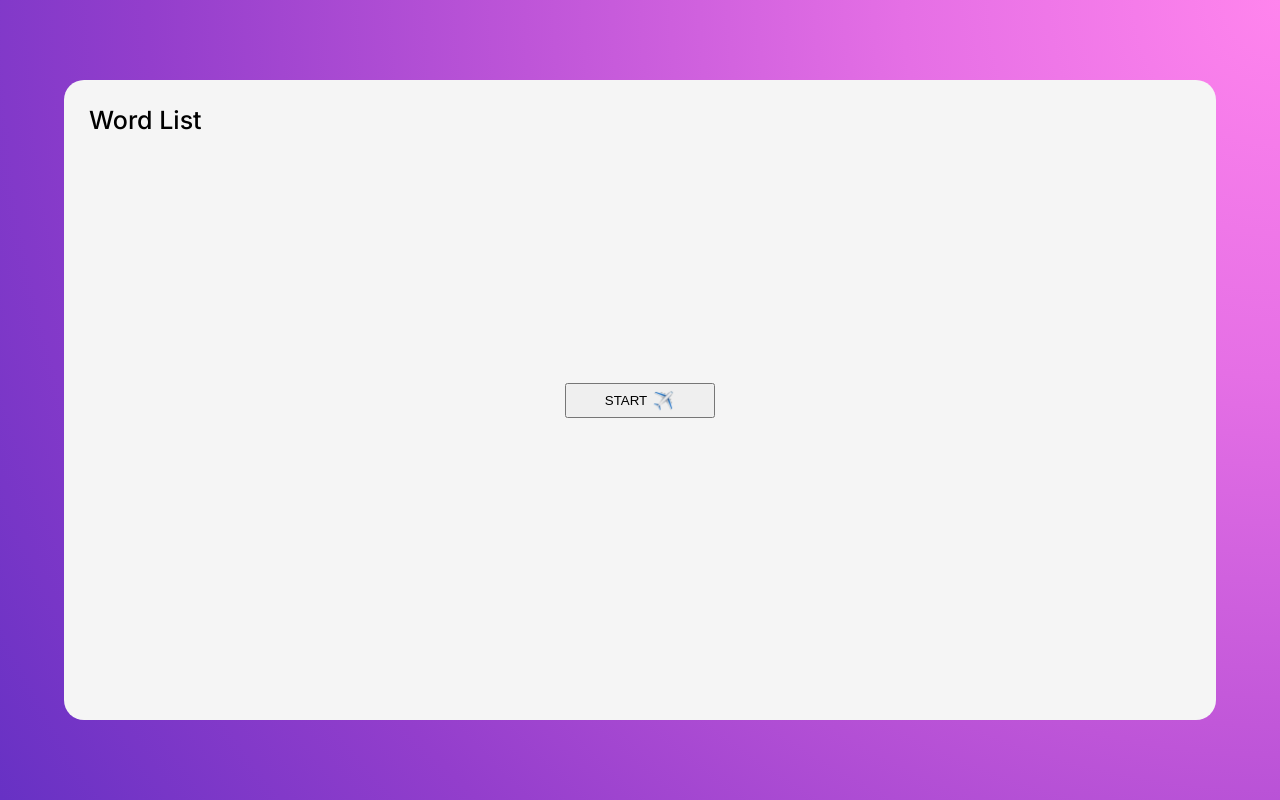
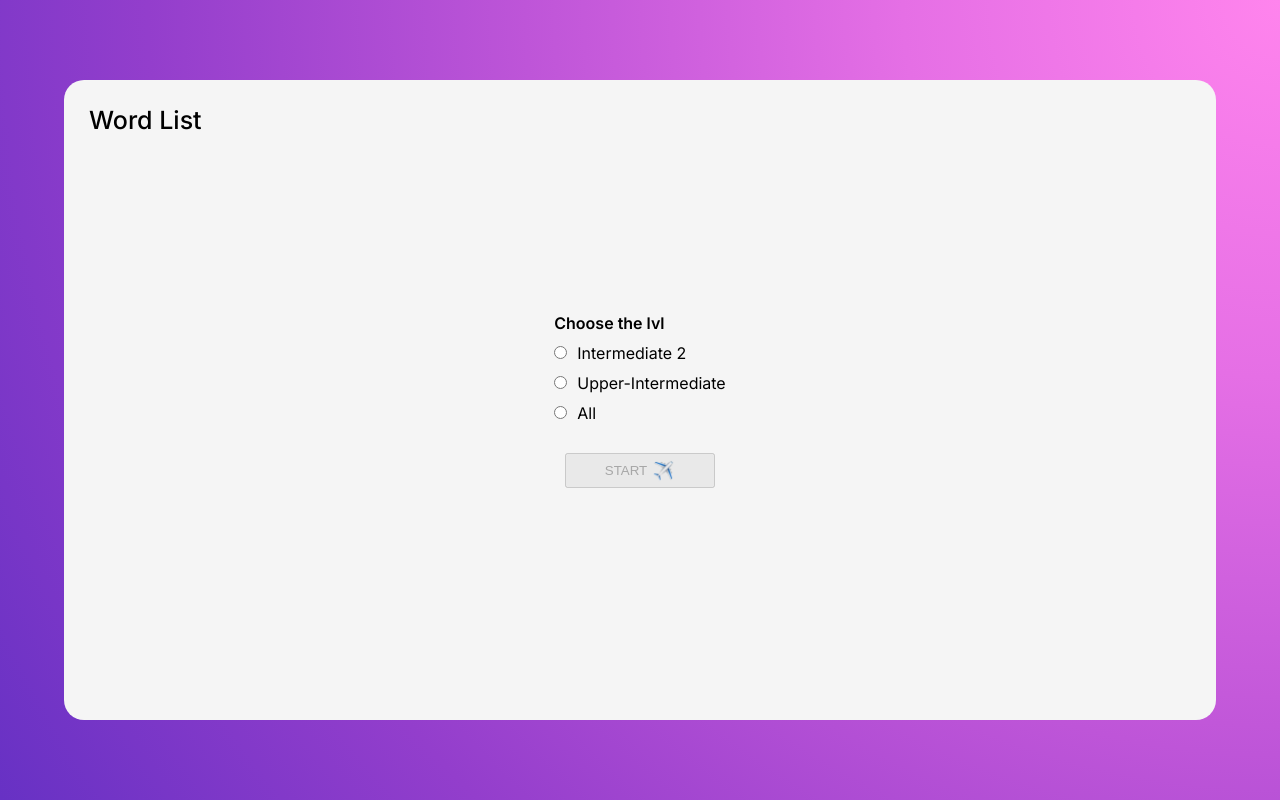
Before and after one commit to Yurii-Sapsai/english-helper-nextjs, a Next.js app: page /wordlist in a window 1280 px wide. Built offline with nearby package versions, Linux system fonts and the light colour scheme.

Commit message:
Added filterWordsByLevel and new words

```diff
--- /dev/null
+++ b/src/components/ChooseLevel/ChooseLevel.tsx
@@ -0,0 +1,39 @@
+'use client'
+import { Dispatch, SetStateAction, ChangeEvent } from 'react';
+import styles from './styles.module.css';
+
+
+interface IChooseLevelProps {
+    setLevel: Dispatch<SetStateAction<string>>
+}
+
+const ChooseLevel = ({ setLevel }: IChooseLevelProps) => {
+
+    const handleLevelChange = (e: ChangeEvent<HTMLInputElement>) => {
+        setLevel(e.target.value);
+    };
+
+    return (
+        <div onChange={handleLevelChange} className={styles.wrapper}>
+
+            <p className={styles.subtitle}>Choose the lvl</p>
+
+            <div>
+                <input type="radio" id="intermediate_2" name="lvl" value="Intermediate 2" />
+                <label htmlFor="intermediate_2">Intermediate 2</label>
+            </div>
+
+            <div>
+                <input type="radio" id="upper_intermediate" name="lvl" value="Upper-Intermediate" />
+                <label htmlFor="upper_intermediate">Upper-Intermediate</label>
+            </div>
+
+            <div>
+                <input type="radio" id="all" name="lvl" value="All" />
+                <label htmlFor="all">All</label>
+            </div>
+        </div>
+    )
+}
+
+export default ChooseLevel;
--- /dev/null
+++ b/src/components/ChooseLevel/styles.module.css
@@ -0,0 +1,18 @@
+.wrapper{
+    display: flex;
+    flex-direction: column;
+    gap: 10px;
+    margin-bottom: 30px;
+}
+
+.subtitle{
+    font-weight: 600;
+}
+
+.wrapper>div> label{
+    cursor: pointer;
+}
+.wrapper>div>input{
+    cursor: pointer;
+    margin-right: 10px;
+}
--- a/src/containers/WordList/WordList.tsx
+++ b/src/containers/WordList/WordList.tsx
@@ -2,6 +2,7 @@
 import { useState, useEffect } from 'react';
 import styles from './styles.module.css';
 import { wordList } from '@/data/wordList';
+import ChooseLevel from '@/components/ChooseLevel/ChooseLevel';
 import WordCards from '@/components/WordCards/WordCards';
 import WordQuiz from '@/components/WordQuiz/WordQuiz';
 import WordPuzzle from '@/components/WordPuzzle/WordPuzzle';
@@ -14,6 +15,7 @@ import AirplaneIcon from '@/assets/airplane.webp';
 const WordList = () => {
 
   const [words, setWords] = useState<Array<any>>([]);
+  const [level, setLevel] = useState<string>('');
 
   const [wordCards, setWordCards] = useState<string>('');
   const [wordQuiz, setWordQuiz] = useState<string>('');
@@ -22,12 +24,12 @@ const WordList = () => {
 
   useEffect(() => {
     getWords();
-  }, []);
+  }, [level]);
 
   useEffect(() => {
-    if(wordCards === 'finished' && wordQuiz === '') setWordQuiz('started');
-    if(wordQuiz === 'finished' && wordPuzzle === '') setWordPuzzle('started');
-    if(wordPuzzle === 'finished') setWordListCompleted(true);
+    if (wordCards === 'finished' && wordQuiz === '') setWordQuiz('started');
+    if (wordQuiz === 'finished' && wordPuzzle === '') setWordPuzzle('started');
+    if (wordPuzzle === 'finished') setWordListCompleted(true);
   }, [wordCards, wordQuiz, wordPuzzle]);
 
 
@@ -35,9 +37,20 @@ const WordList = () => {
     return Math.floor(Math.random() * arrayLength);
   };
 
+  const filterWordsByLevel = (copyWordList: any[]) => {
+
+    if (level !== 'All' && level !== '') {
+      return copyWordList = wordList.filter((word: any) => word.lvl === level);
+    } else {
+      return copyWordList = [...wordList];
+    }
+  }
+
   const getWords = () => {
 
-    const copyWordList = [...wordList];
+    let copyWordList: any[] = [];
+    copyWordList = filterWordsByLevel(copyWordList);
+
     const randomWords: any[] = [];
 
     for (let i = 0; i < 15; i++) {
@@ -56,12 +69,14 @@ const WordList = () => {
   return (
     <div className={styles.wrapper}>
 
+      {!wordCards && <ChooseLevel setLevel={setLevel} />}
+
       {wordCards === 'started' && <WordCards words={words} setWordCards={setWordCards} />}
       {wordQuiz === 'started' && <WordQuiz words={words} setWordQuiz={setWordQuiz} />}
       {wordPuzzle === 'started' && <WordPuzzle words={words} setWordPuzzle={setWordPuzzle} />}
       {wordListCompleted === true && <WordListCompleted />}
 
-      {!wordCards && <button className={styles.startButton} onClick={() => setWordCards('started')}>START <Image src={AirplaneIcon} alt='' className={styles.airplaneIcon}/></button>}
+      {!wordCards && <button className={styles.startButton} disabled={level === ''} onClick={() => setWordCards('started')}>START <Image src={AirplaneIcon} alt='' className={styles.airplaneIcon} /></button>}
     </div>
   )
 }
--- a/src/data/wordList.tsx
+++ b/src/data/wordList.tsx
@@ -1598,5 +1598,285 @@ export const wordList = [
         word: 'anyway',
         translation: 'незважаючи на',
         lvl: 'Upper-Intermediate'
+    },
+    {
+        word: 'declared',
+        translation: 'проголошувати',
+        lvl: 'Upper-Intermediate'
+    },
+    {
+        word: 'sue sb',
+        translation: 'подавати в суд',
+        lvl: 'Upper-Intermediate'
+    },
+    {
+        word: 'weather forecast',
+        translation: 'прогноз погоди',
+        lvl: 'Upper-Intermediate'
+    },
+    {
+        word: 'a judge',
+        translation: 'суддя',
+        lvl: 'Upper-Intermediate'
+    },
+    {
+        word: 'casualty of',
+        translation: 'постраждалий',
+        lvl: 'Upper-Intermediate'
+    },
+    {
+        word: 'victim of',
+        translation: 'жертва',
+        lvl: 'Upper-Intermediate'
+    },
+    {
+        word: 'defeat sb',
+        translation: 'перемогти',
+        lvl: 'Upper-Intermediate'
+    },
+    {
+        word: 'suicide bomber',
+        translation: 'терорист-смертник',
+        lvl: 'Upper-Intermediate'
+    },
+    {
+        word: 'explode',
+        translation: 'вибухати / підривати',
+        lvl: 'Upper-Intermediate'
+    },
+    {
+        word: 'refugee',
+        translation: 'біженець',
+        lvl: 'Upper-Intermediate'
+    },
+    {
+        word: 'guerilla',
+        translation: 'партизан',
+        lvl: 'Upper-Intermediate'
+    },
+    {
+        word: 'steal',
+        translation: 'красти',
+        lvl: 'Upper-Intermediate'
+    },
+    {
+        word: 'rob',
+        translation: 'грабувати',
+        lvl: 'Upper-Intermediate'
+    },
+    {
+        word: 'corruption',
+        translation: 'корупція',
+        lvl: 'Upper-Intermediate'
+    },
+    {
+        word: 'find out',
+        translation: "з'ясовувати / дізнаватись",
+        lvl: 'Upper-Intermediate'
+    },
+    {
+        word: 'watch out for',
+        translation: 'остерігатись',
+        lvl: 'Upper-Intermediate'
+    },
+    {
+        word: 'turn out to be',
+        translation: 'виявитись кимось',
+        lvl: 'Upper-Intermediate'
+    },
+    {
+        word: 'drop off',
+        translation: 'швидко заснути',
+        lvl: 'Upper-Intermediate'
+    },
+    {
+        word: 'get on well with',
+        translation: 'ладнати з / мати успіх з',
+        lvl: 'Upper-Intermediate'
+    },
+    {
+        word: 'stay away from',
+        translation: 'триматись подалі',
+        lvl: 'Upper-Intermediate'
+    },
+    {
+        word: 'get on',
+        translation: 'заходити в транспорт',
+        lvl: 'Upper-Intermediate'
+    },
+    {
+        word: 'get off',
+        translation: 'виходити з транспорту',
+        lvl: 'Upper-Intermediate'
+    },
+    {
+        word: 'turn up at',
+        translation: "зʼявлятись несподівано в",
+        lvl: 'Upper-Intermediate'
+    },
+    {
+        word: 'think over',
+        translation: 'обмірковувати',
+        lvl: 'Upper-Intermediate'
+    },
+    {
+        word: 'see of',
+        translation: 'проводжати',
+        lvl: 'Upper-Intermediate'
+    },
+    {
+        word: 'run away',
+        translation: 'втікати',
+        lvl: 'Upper-Intermediate'
+    },
+    {
+        word: 'get out of',
+        translation: 'забиратись',
+        lvl: 'Upper-Intermediate'
+    },
+    {
+        word: 'check out',
+        translation: 'зацінити / перевірити',
+        lvl: 'Upper-Intermediate'
+    },
+    {
+        word: 'turn down',
+        translation: 'відмовитись / відхиляти',
+        lvl: 'Upper-Intermediate'
+    },
+    {
+        word: 'get over',
+        translation: 'оговтатись після / від',
+        lvl: 'Upper-Intermediate'
+    },
+    {
+        word: 'put off',
+        translation: 'відкладати по часу',
+        lvl: 'Upper-Intermediate'
+    },
+    {
+        word: 'put out',
+        translation: 'гасити вогонь/сигарету/свічку',
+        lvl: 'Upper-Intermediate'
+    },
+    {
+        word: 'run out',
+        translation: 'закінчуватись',
+        lvl: 'Upper-Intermediate'
+    },
+    {
+        word: 'tell of',
+        translation: 'сварити',
+        lvl: 'Upper-Intermediate'
+    },
+    {
+        word: 'stand up',
+        translation: 'підвести / продинамити / проморозитись',
+        lvl: 'Upper-Intermediate'
+    },
+    {
+        word: 'teller',
+        translation: 'касир в банку',
+        lvl: 'Upper-Intermediate'
+    },
+    {
+        word: 'bank statement',
+        translation: 'банківська виписка',
+        lvl: 'Upper-Intermediate'
+    },
+    {
+        word: 'issue',
+        translation: 'видавати документ',
+        lvl: 'Upper-Intermediate'
+    },
+    {
+        word: 'lend',
+        translation: 'давати в борг',
+        lvl: 'Upper-Intermediate'
+    },
+    {
+        word: 'borrow',
+        translation: 'брати в борг',
+        lvl: 'Upper-Intermediate'
+    },
+    {
+        word: 'pay money into',
+        translation: 'класти гроші на',
+        lvl: 'Upper-Intermediate'
+    },
+    {
+        word: 'transfer',
+        translation: 'переказувати / перераховувати',
+        lvl: 'Upper-Intermediate'
+    },
+    {
+        word: 'take out a loan',
+        translation: 'взяти кредит',
+        lvl: 'Upper-Intermediate'
+    },
+    {
+        word: 'pay off',
+        translation: 'виплачувати повністю',
+        lvl: 'Upper-Intermediate'
+    },
+    {
+        word: 'mortgage',
+        translation: 'іпотека',
+        lvl: 'Upper-Intermediate'
+    },
+    {
+        word: 'open a bank account',
+        translation: 'відкрити рахунок в банку',
+        lvl: 'Upper-Intermediate'
+    },
+    {
+        word: 'increase',
+        translation: 'збільшувати / зростати',
+        lvl: 'Upper-Intermediate'
+    },
+    {
+        word: 'decrease',
+        translation: 'зменшувати / зменшуватись',
+        lvl: 'Upper-Intermediate'
+    },
+    {
+        word: 'interest',
+        translation: 'відсоток / процентна ставка',
+        lvl: 'Upper-Intermediate'
+    },
+    {
+        word: 'exchange rate',
+        translation: 'курс обміну валют',
+        lvl: 'Upper-Intermediate'
+    },
+    {
+        word: 'balance',
+        translation: 'баланс / залишок на рахунку',
+        lvl: 'Upper-Intermediate'
+    },
+    {
+        word: 'withdraw',
+        translation: 'знімати гроші',
+        lvl: 'Upper-Intermediate'
+    },
+    {
+        word: 'pay in cash',
+        translation: 'платити готівкою',
+        lvl: 'Upper-Intermediate'
+    },
+    {
+        word: 'pay by card',
+        translation: 'платити картою',
+        lvl: 'Upper-Intermediate'
+    },
+    {
+        word: 'meet demands',
+        translation: 'відповідати вимогам',
+        lvl: 'Upper-Intermediate'
+    },
+    {
+        word: 'bulletproof',
+        translation: 'куленепробивний',
+        lvl: 'Upper-Intermediate'
     }
 ]
```
